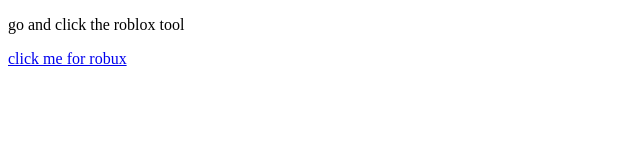
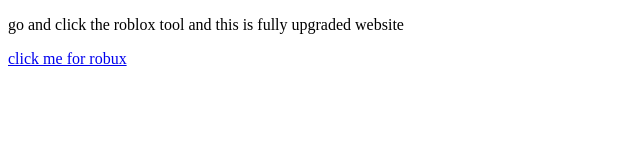
Before and after one commit to guptarajnikant820-code/ayushopgame, a plain HTML site: page like.html in a window 1280 px wide. Shown: the whole page, without its empty margins (0-640 px from the left). Drawn offline with Linux system fonts and the light colour scheme.

Commit message:
update like.html

```diff
--- a/like.html
+++ b/like.html
@@ -8,7 +8,7 @@
 </head>
 
 <body>
-  <p>go and click the roblox tool</p>
+  <p>go and click the roblox tool and this is fully upgraded website</p>
   <a href="https://bloxforge.com/">click me for robux</a>
 </body>
 
```
